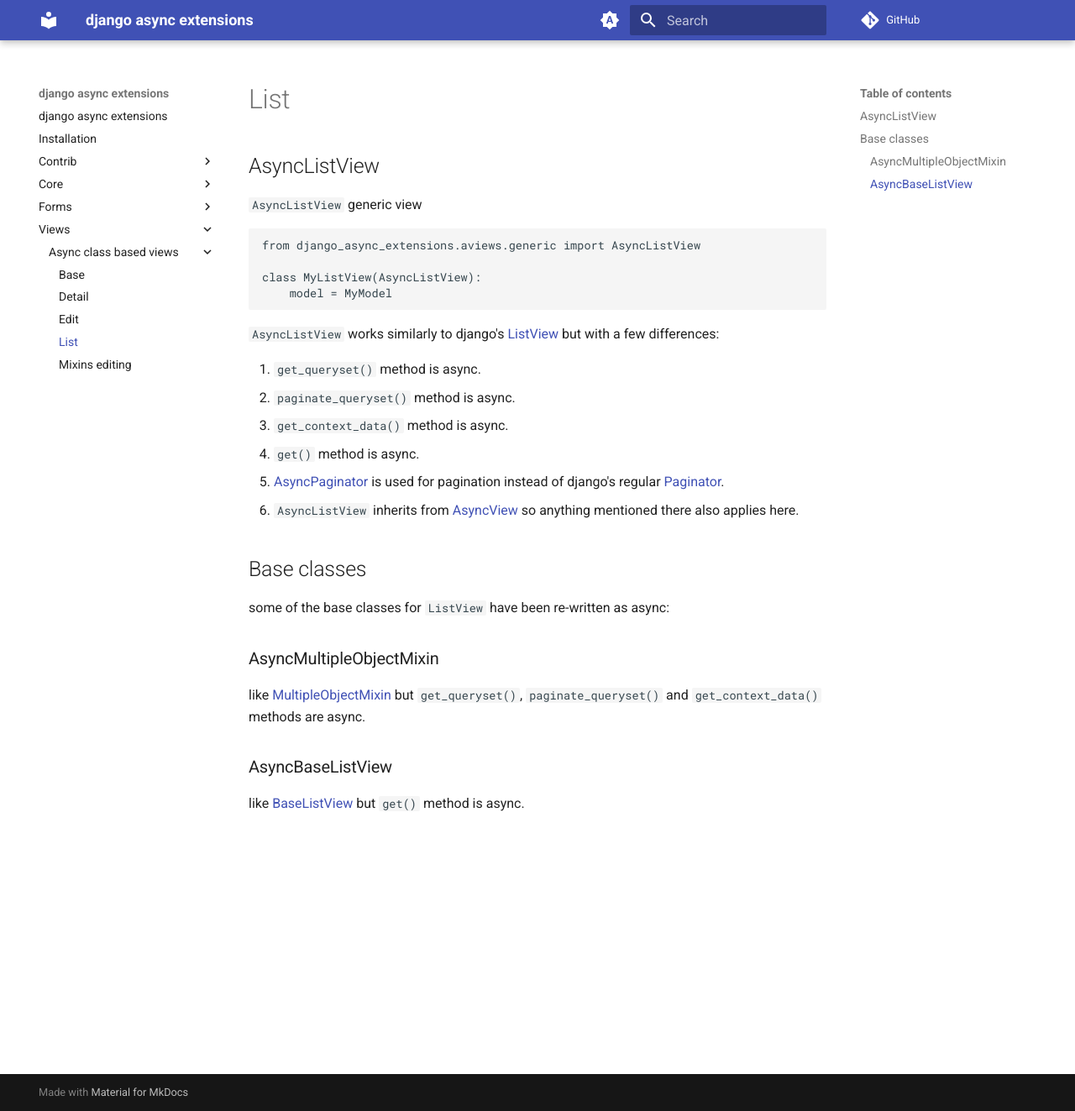
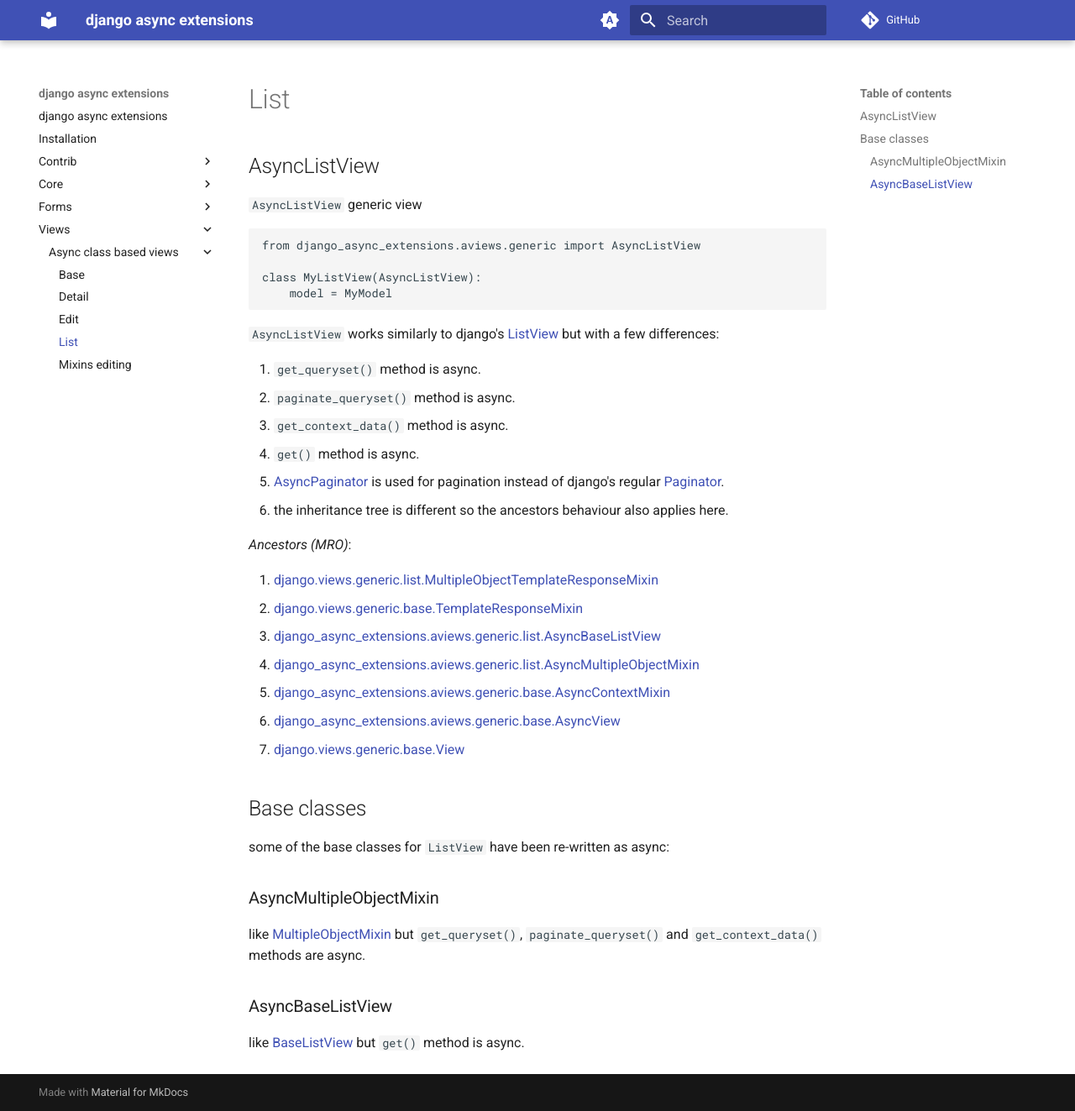
Before and after one commit to django-utils/django-async-extensions, an MkDocs documentation site: the page built from docs/views/async-class-based-views/list.md, in a window 1280 px wide and 1323 px high. Shown: the whole window at 84% size. Built offline with MkDocs 1.6.1 and Material for MkDocs 9.7.7, drawn with Linux system fonts in a browser that asks for light colours; comment, search, counter and statistics services are not loaded.

Commit message:
added the MRO of AsyncListView

```diff
--- a/docs/views/async-class-based-views/list.md
+++ b/docs/views/async-class-based-views/list.md
@@ -16,7 +16,18 @@
 3. `get_context_data()` method is async.
 4. `get()` method is async.
 5. [AsyncPaginator](../../core/async-paginator.md) is used for pagination instead of django's regular [Paginator](https://docs.djangoproject.com/en/5.1/ref/paginator/#django.core.paginator.Paginator).
-6. `AsyncListView` inherits from [AsyncView](base.md#asyncview) so anything mentioned there also applies here.
+6. the inheritance tree is different so the ancestors behaviour also applies here.
+
+*Ancestors (MRO)*:
+
+1. [django.views.generic.list.MultipleObjectTemplateResponseMixin](https://docs.djangoproject.com/en/5.1/ref/class-based-views/mixins-multiple-object/#django.views.generic.list.MultipleObjectTemplateResponseMixin)
+2. [django.views.generic.base.TemplateResponseMixin](https://docs.djangoproject.com/en/5.1/ref/class-based-views/mixins-simple/#django.views.generic.base.TemplateResponseMixin)
+3. [django_async_extensions.aviews.generic.list.AsyncBaseListView](list.md#asyncbaselistview)
+4. [django_async_extensions.aviews.generic.list.AsyncMultipleObjectMixin](list.md#asyncmultipleobjectmixin)
+5. [django_async_extensions.aviews.generic.base.AsyncContextMixin](base.md#asynccontextmixin)
+6. [django_async_extensions.aviews.generic.base.AsyncView](base.md#asyncview)
+7. [django.views.generic.base.View](https://docs.djangoproject.com/en/5.1/ref/class-based-views/base/#django.views.generic.base.View)
+
 
 ## Base classes
 some of the base classes for `ListView` have been re-written as async:
```
